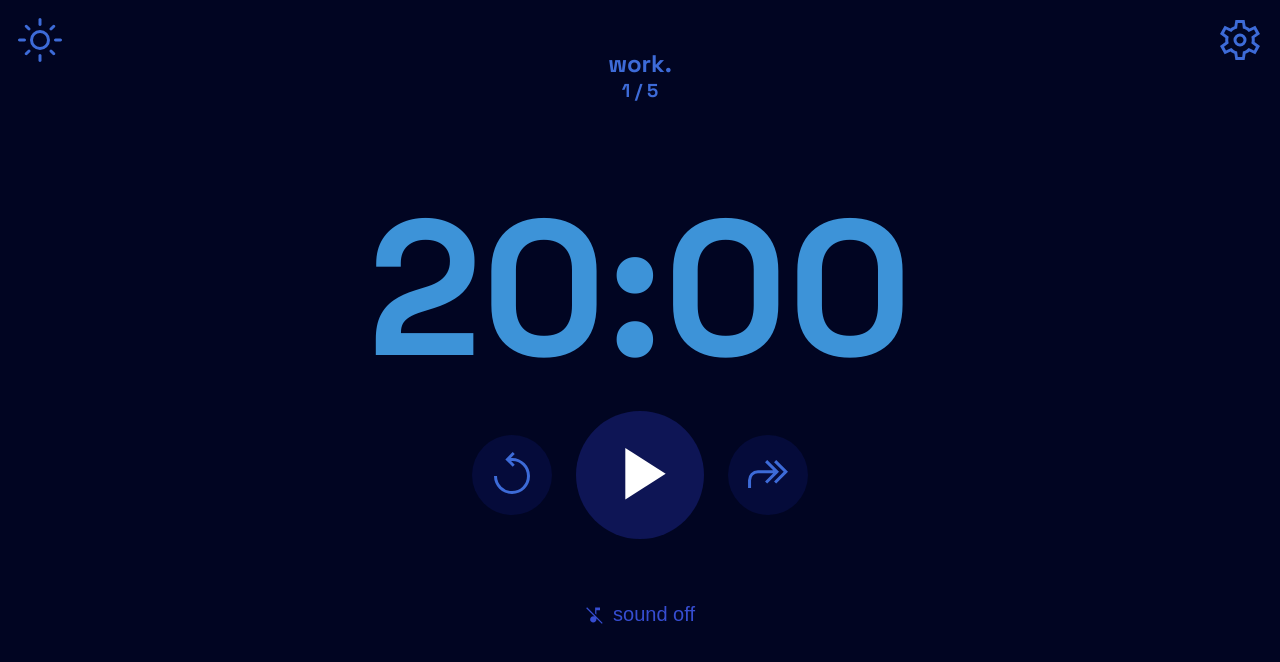
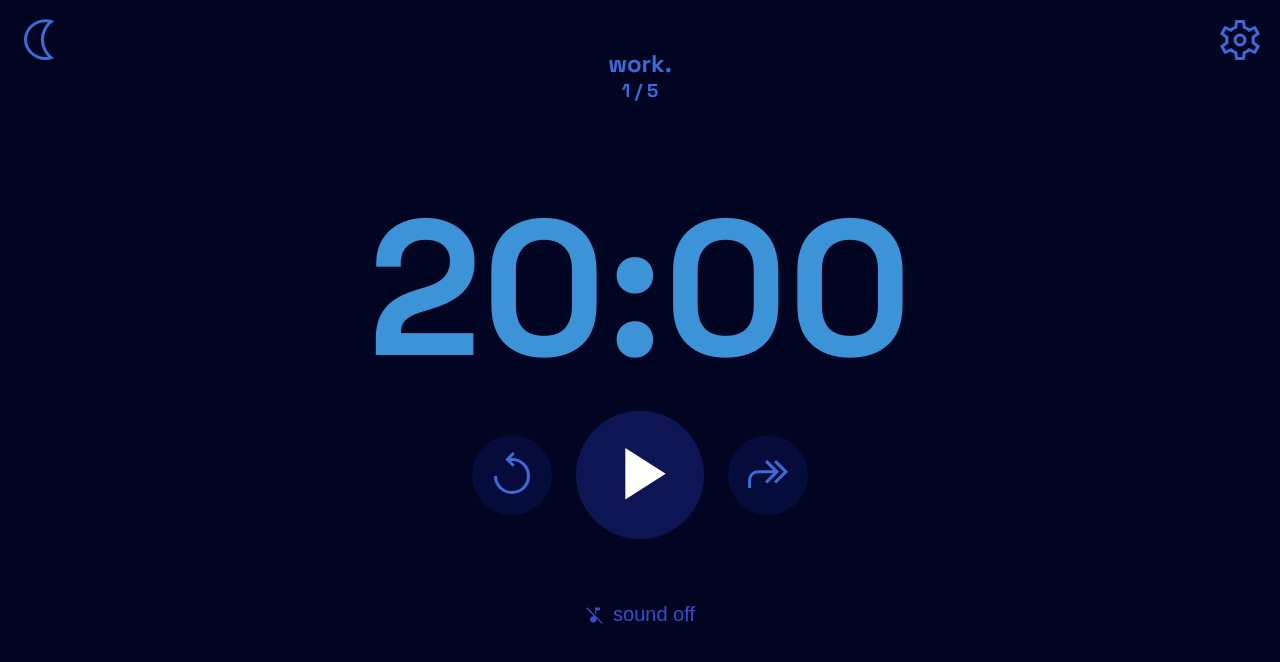
Before and after one commit to mistyb01/pomos, a React (Vite) app: page / in a window 1280 px wide. Shown: the top 662 px of the page. Built offline with nearby package versions, Linux system fonts and the light colour scheme; no server answers.

Commit message:
color mode icon shows current mode

```diff
--- a/src/App.jsx
+++ b/src/App.jsx
@@ -62,7 +62,7 @@ function App() {
         className="lightmode-icon-container"
         onClick={() => setLightModeOn(!lightModeOn)}
       >
-        {lightModeOn ? <DarkModeIcon /> : <LightModeIcon />}
+        {lightModeOn ? <LightModeIcon /> : <DarkModeIcon />}
       </div>
 
       <section
```
